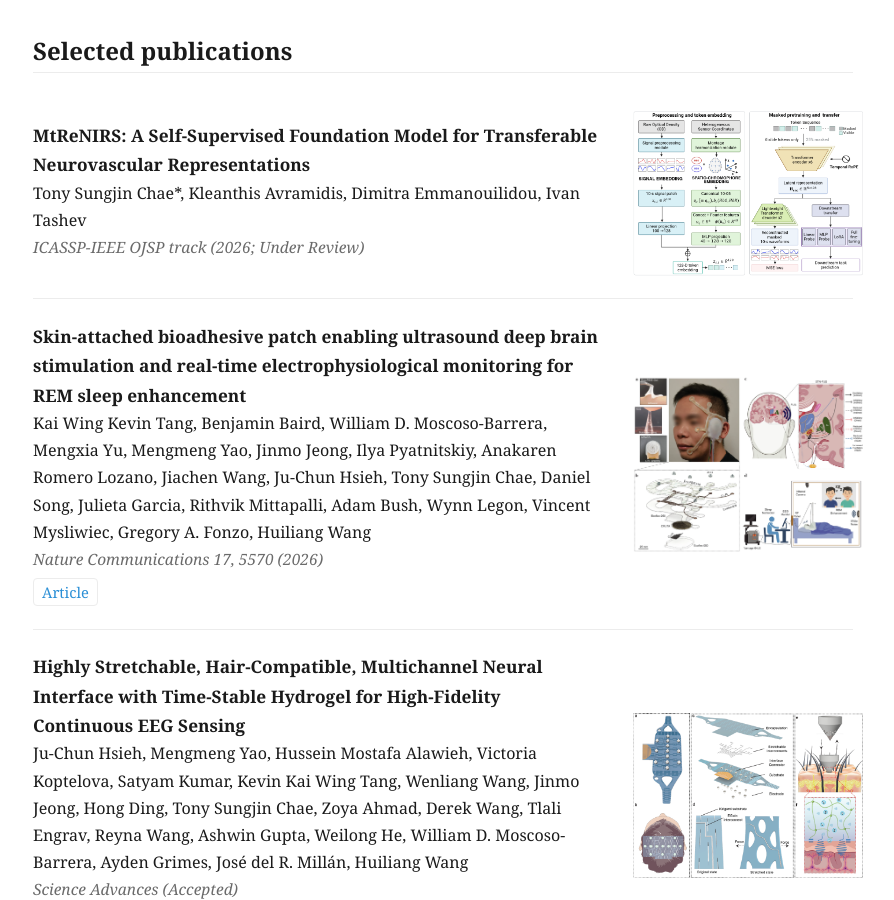
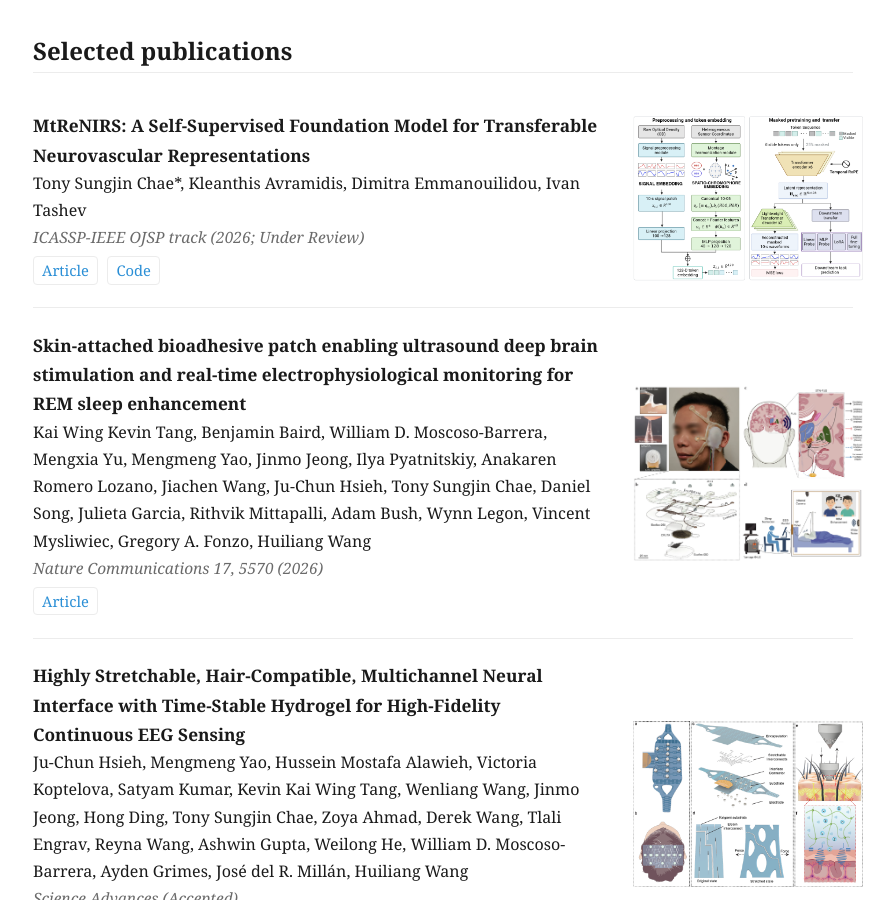
Before and after one commit to tonychae01/learning-by-doing, a Jekyll site: the page built from index.md, in a window 1280 px wide and 900 px high, scrolled down 1845 px. Shown: the whole window, without its empty margins (197-1091 px from the left). Built offline with Jekyll 4.4.1, drawn with Linux system fonts in a browser that asks for light colours; a style sheet for code colours, icons or effects is not loaded.

Commit message:
preprint update

```diff
--- a/_data/publications.yml
+++ b/_data/publications.yml
@@ -17,7 +17,10 @@
   badge: "Under Review"
   image: "/assets/pub/mtrenirs.png"
   selected: true
-  links: []
+  links:
+  - { name: "Article", url: "https://arxiv.org/abs/2610.36159" }
+  - { name: "Code", url: "https://github.com/microsoft/MtReNIRS" }
+
 
 - title: "Skin-attached bioadhesive patch enabling ultrasound deep brain stimulation and real-time electrophysiological monitoring for REM sleep enhancement"
   authors: "Kai Wing Kevin Tang, Benjamin Baird, William D. Moscoso-Barrera, Mengxia Yu, Mengmeng Yao, Jinmo Jeong, Ilya Pyatnitskiy, Anakaren Romero Lozano, Jiachen Wang, Ju-Chun Hsieh, Tony Sungjin Chae, Daniel Song, Julieta Garcia, Rithvik Mittapalli, Adam Bush, Wynn Legon, Vincent Mysliwiec, Gregory A. Fonzo, Huiliang Wang"
```
